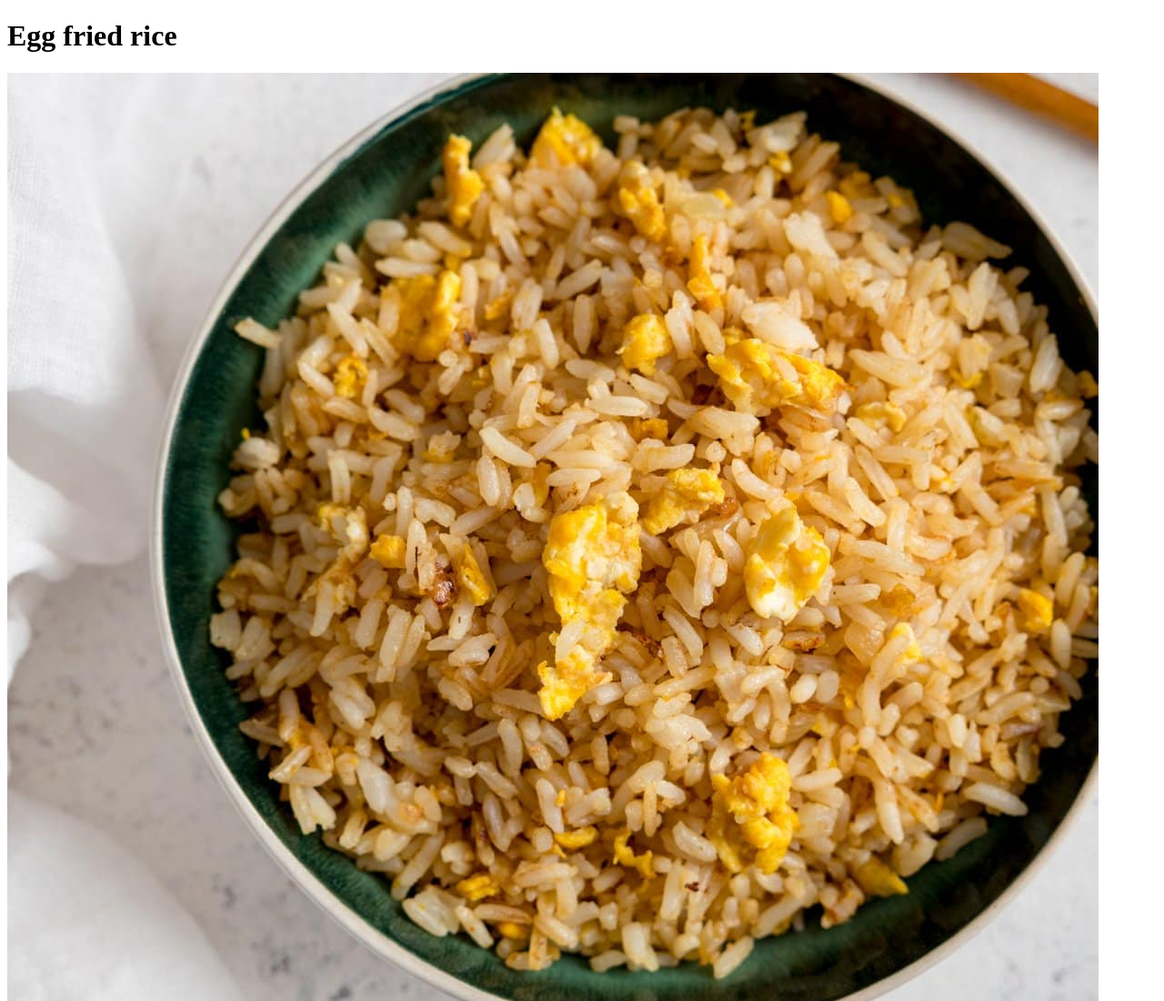
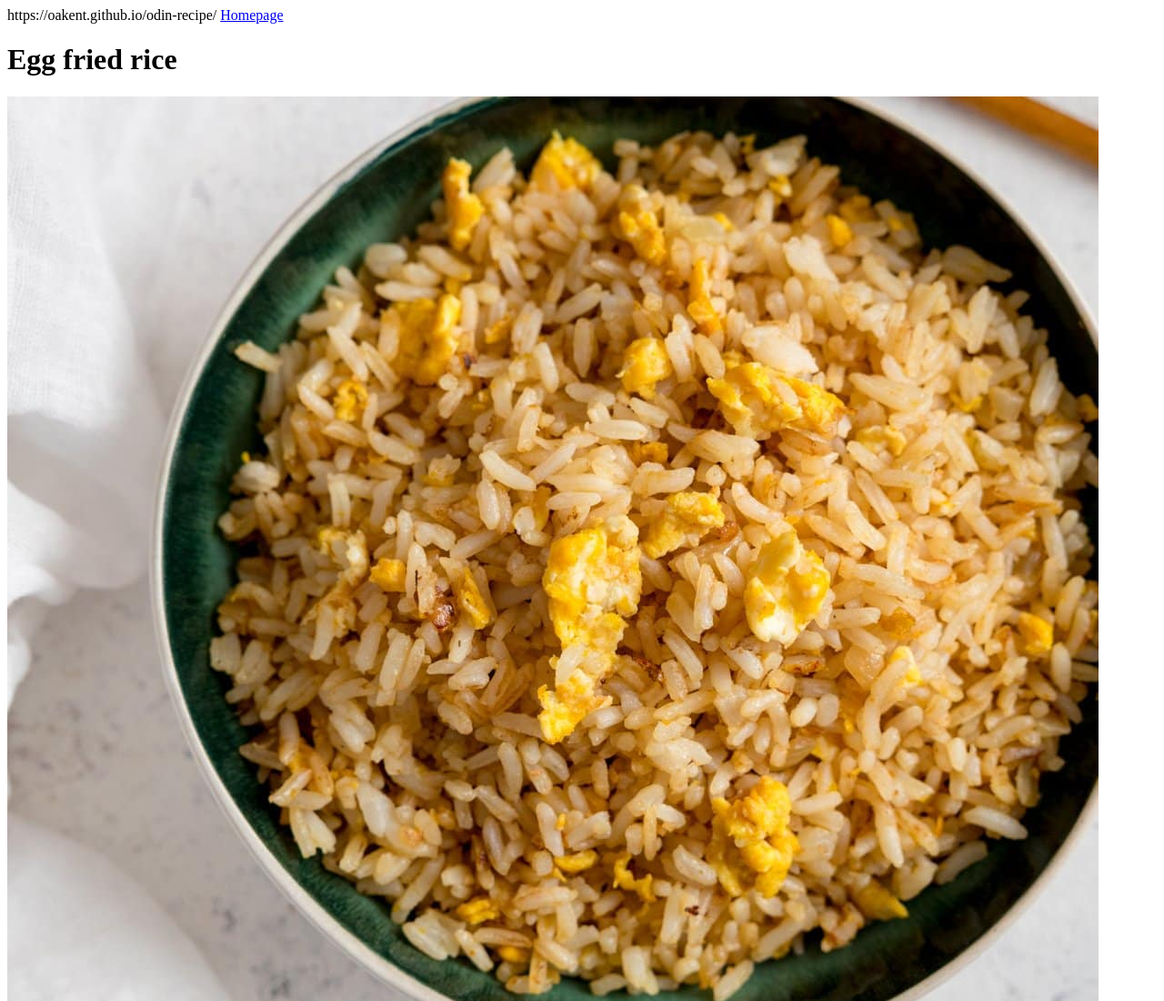
Before and after one commit to Oakent/odin-recipe, a plain HTML site: page recipes/friedrice.html in a window 1280 px wide. Shown: the top 1100 px of the page at 91% size. Drawn offline with Linux system fonts and the light colour scheme.

Commit message:
added homepage button

```diff
--- a/recipes/friedrice.html
+++ b/recipes/friedrice.html
@@ -5,8 +5,9 @@
     <meta http-equiv="X-UA-Compatible" content="IE=edge">
     <meta name="viewport" content="width=device-width, initial-scale=1.0">
     <title>Egg Fried Rice</title>
-</head>
+</head>https://oakent.github.io/odin-recipe/
 <body>
+    <a href="index.html">Homepage</a>
     <h1>Egg fried rice</h1>
     <img src="./eggfriedrice.jpg">
     <h2>Description</h2>
```
Also changed, not shown: recipes/chips.html (+1 -0 lines).
